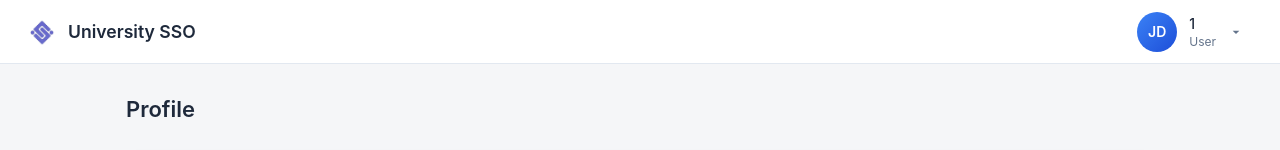
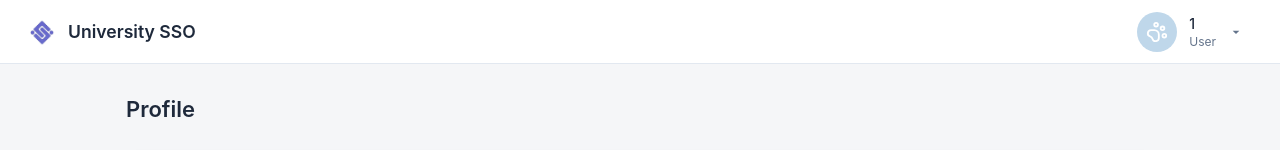
Before and after one commit to UTCS-G505/SSO-Frontend, a Vue app: page /profile in a window 1280 px wide. Shown: the top 150 px of the page. Built offline with nearby package versions, Linux system fonts and the light colour scheme; sample sign-in values are in the browser's storage; the HTML template or start-up script is replaced by a standard one.

Commit message:
style: change user profile to paw-print

```diff
--- a/src/components/common/UserMenu.vue
+++ b/src/components/common/UserMenu.vue
@@ -2,7 +2,7 @@
   <div class="user-menu">
     <div class="user-dropdown" @click="toggleDropdown">
       <div class="user-info">
-        <div class="user-avatar">{{ userInitials }}</div>
+        <div class="user-avatar icon-avatar"><PawPrint class="PawPrint-icon" /></div>
         <div class="user-details">
           <span class="user-name">{{ displayName }}</span>
           <span class="user-role">{{ userRole }}</span>
@@ -39,7 +39,7 @@
 import { ref, onMounted } from 'vue'
 import { useRouter, useRoute } from 'vue-router'
 import { useAuthStore } from '@/stores/authStore'
-import { LayoutGrid, User, LogOut } from 'lucide-vue-next'
+import { LayoutGrid, User, LogOut, PawPrint } from 'lucide-vue-next'
 
 // Props
 interface Props {
@@ -127,7 +127,8 @@ onMounted(() => {
 .user-avatar {
   width: 40px;
   height: 40px;
-  background: linear-gradient(135deg, #3b82f6, #1d4ed8);
+  background: #BFD7EA;
+  /* background: linear-gradient(135deg, #fbbf24, #f59e0b, #f97316); */
   border-radius: 50%;
   display: flex;
   align-items: center;
@@ -135,6 +136,12 @@ onMounted(() => {
   color: white;
   font-weight: 600;
   font-size: 0.875rem;
+}
+
+.icon-avatar .PawPrint-icon {
+  width: 22px;
+  height: 22px;
+  color: #ffffff;
 }
 
 .user-details {
```
